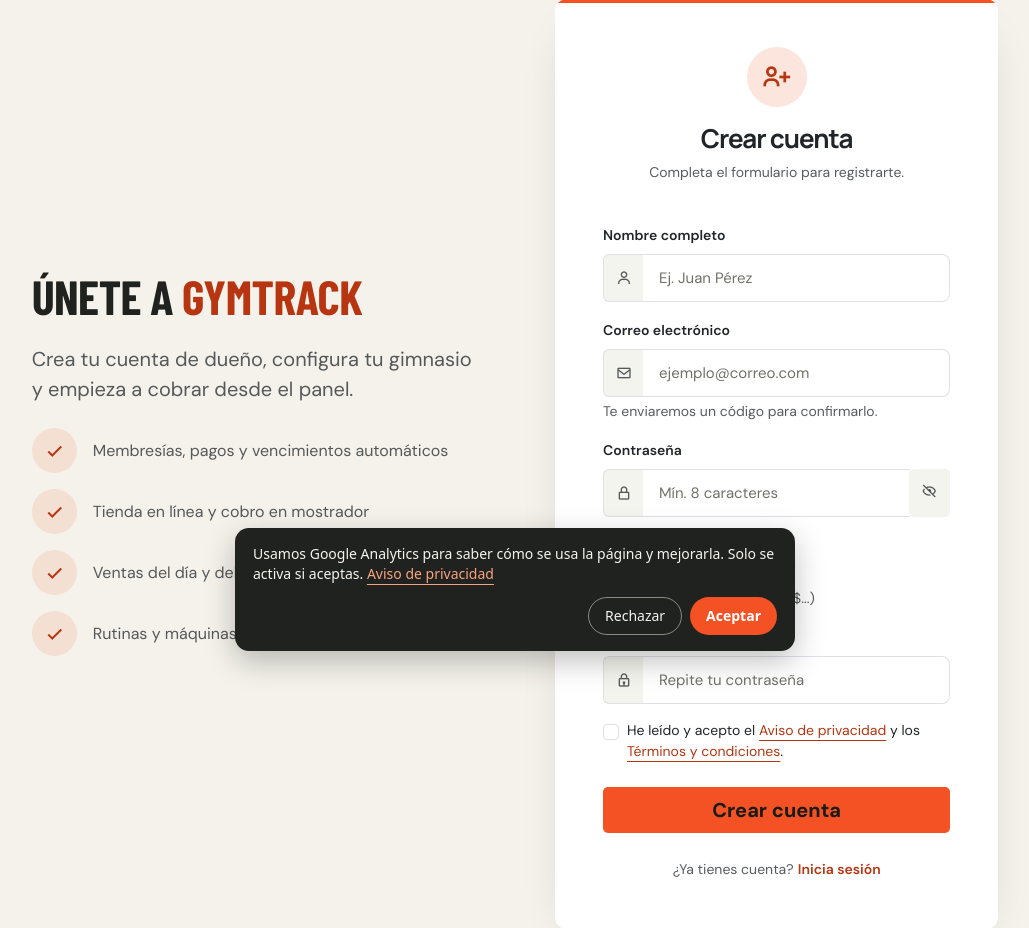
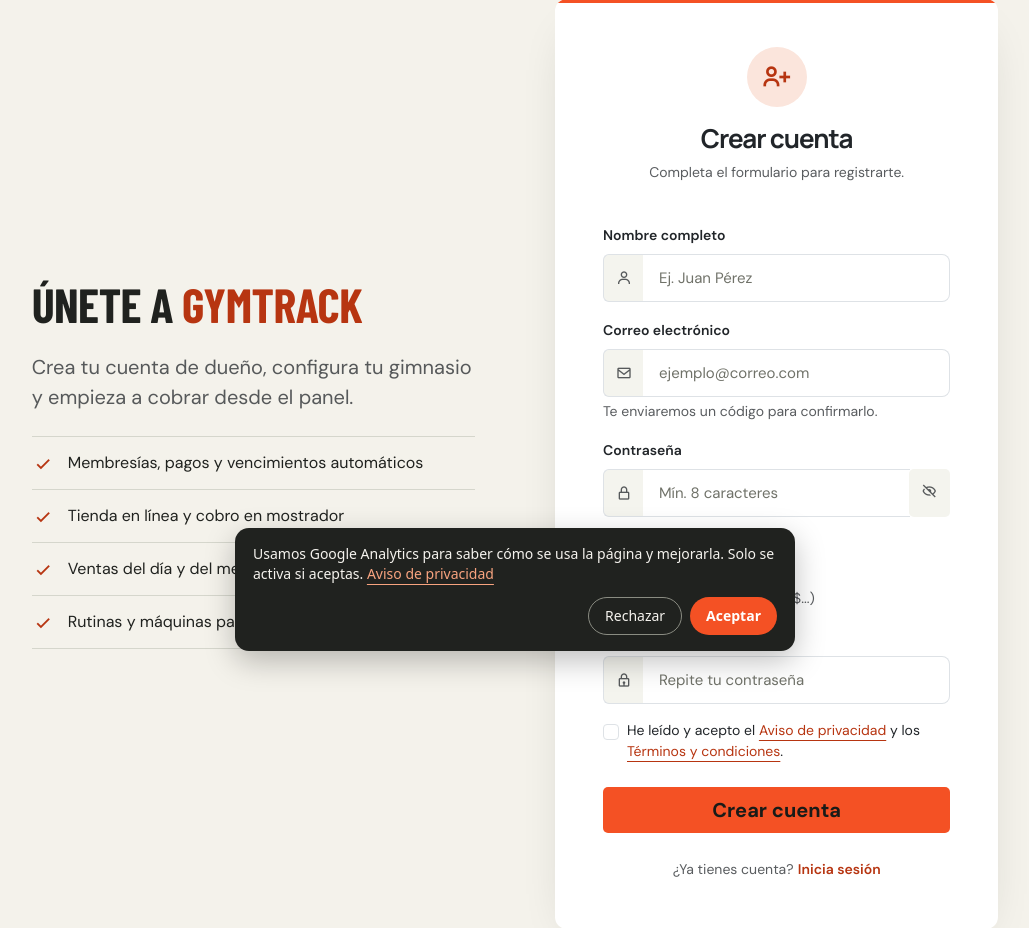
Before and after one commit to JoseOE/GTWeb, a web app: page /registro.html in a window 1280 px wide. Shown: the part 133-1061 px from the top of the page, without its empty margins (125-1154 px from the left). Run offline with its HTML, style and script files only (its server is not run), Linux system fonts and the light colour scheme; data that the repository does not hold is empty.

Commit message:
Rediseña la columna izquierda de iniciar sesión y registro
- En iniciar sesión la foto ocupa toda la columna con el saludo encima, en lugar de una foto pequeña con texto suelto.
- En el registro los beneficios son una lista con renglones, sin círculos de color.

```diff
--- a/src/main/resources/static/registro.html
+++ b/src/main/resources/static/registro.html
@@ -34,32 +34,12 @@
                 <div class="col-lg-5 d-none d-lg-block page-fade-in">
                     <h2 class="fw-bold mb-4 font-display">Únete a <span class="text-primary">GymTrack</span></h2>
                     <p class="text-body-secondary fs-5 mb-4">Crea tu cuenta de dueño, configura tu gimnasio y empieza a cobrar desde el panel.</p>
-                    <div class="d-flex flex-column gap-3">
-                        <div class="d-flex align-items-center gap-3">
-                            <div class="icon-circle icon-brand rounded-circle d-flex align-items-center justify-content-center flex-shrink-0" style="width:45px;height:45px">
-                                <i class='bx bx-check fs-4'></i>
-                            </div>
-                            <span class="text-body-secondary">Membresías, pagos y vencimientos automáticos</span>
-                        </div>
-                        <div class="d-flex align-items-center gap-3">
-                            <div class="icon-circle icon-brand rounded-circle d-flex align-items-center justify-content-center flex-shrink-0" style="width:45px;height:45px">
-                                <i class='bx bx-check fs-4'></i>
-                            </div>
-                            <span class="text-body-secondary">Tienda en línea y cobro en mostrador</span>
-                        </div>
-                        <div class="d-flex align-items-center gap-3">
-                            <div class="icon-circle icon-brand rounded-circle d-flex align-items-center justify-content-center flex-shrink-0" style="width:45px;height:45px">
-                                <i class='bx bx-check fs-4'></i>
-                            </div>
-                            <span class="text-body-secondary">Ventas del día y del mes en un solo panel</span>
-                        </div>
-                        <div class="d-flex align-items-center gap-3">
-                            <div class="icon-circle icon-brand rounded-circle d-flex align-items-center justify-content-center flex-shrink-0" style="width:45px;height:45px">
-                                <i class='bx bx-check fs-4'></i>
-                            </div>
-                            <span class="text-body-secondary">Rutinas y máquinas para la app de tus miembros</span>
-                        </div>
-                    </div>
+                    <ul class="acceso-lista">
+                        <li><i class='bx bx-check' aria-hidden="true"></i>Membresías, pagos y vencimientos automáticos</li>
+                        <li><i class='bx bx-check' aria-hidden="true"></i>Tienda en línea y cobro en mostrador</li>
+                        <li><i class='bx bx-check' aria-hidden="true"></i>Ventas del día y del mes en un solo panel</li>
+                        <li><i class='bx bx-check' aria-hidden="true"></i>Rutinas y máquinas para la app de tus miembros</li>
+                    </ul>
                 </div>
 
                 <!-- Columna derecha: formulario -->
```
Also changed, not shown: src/main/resources/static/login.html (+8 -4 lines).
